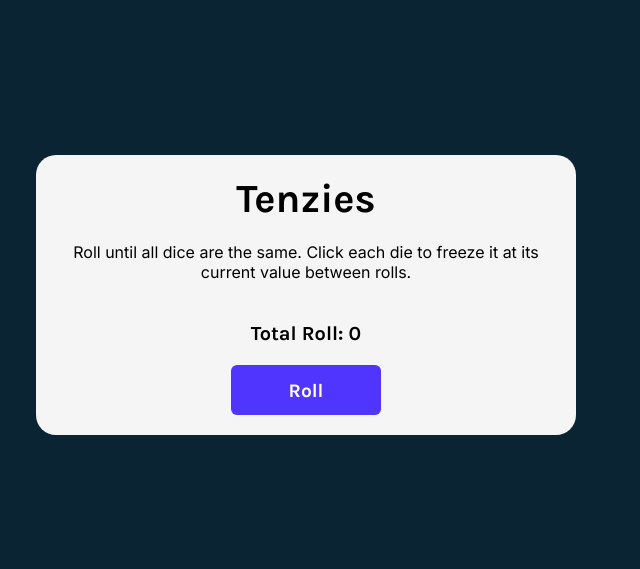
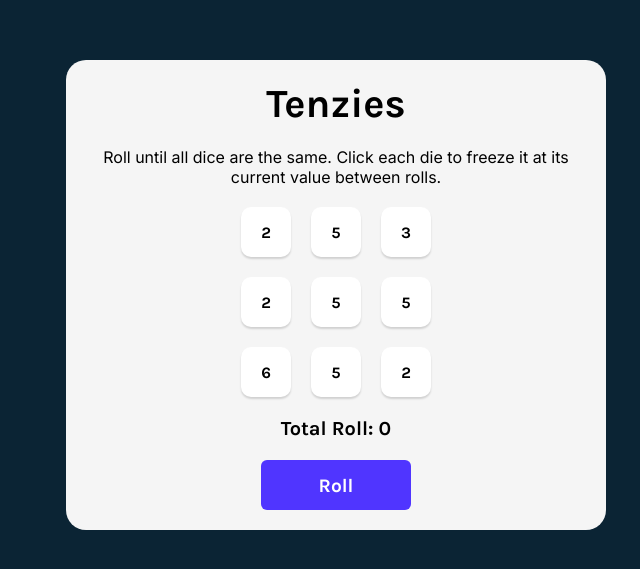
Before and after one commit to adetoye-dev/tenzie, a React (Vite) app: page / in a window 1280 px wide. Shown: the part 105-674 px from the top of the page, without its empty margins (304-944 px from the left). Built offline with nearby package versions, Linux system fonts and the light colour scheme.

Commit message:
create die component and render to page

```diff
--- a/package.json
+++ b/package.json
@@ -9,6 +9,7 @@
     "preview": "vite preview"
   },
   "dependencies": {
+    "nanoid": "^4.0.0",
     "react": "^18.2.0",
     "react-dom": "^18.2.0"
   },
--- a/src/App.css
+++ b/src/App.css
@@ -23,6 +23,7 @@ body {
   border-radius: 20px;
   padding: 20px;
   display: flex;
+  margin: auto;
   flex-direction: column;
   align-items: center;
   justify-content: space-around;
@@ -40,6 +41,23 @@ body {
   font-weight: 400;
   margin-top: 0;
   text-align: center;
+}
+
+.dice-container {
+  display: grid;
+  grid-template: auto auto / repeat(3, 1fr);
+  gap: 20px;
+}
+
+.die-face {
+  height: 50px;
+  width: 50px;
+  box-shadow: 0px 2px 2px rgba(0, 0, 0, 0.15);
+  border-radius: 10px;
+  display: flex;
+  justify-content: center;
+  align-items: center;
+  cursor: pointer;
 }
 
 .roll-counter {
--- a/src/App.jsx
+++ b/src/App.jsx
@@ -1,7 +1,15 @@
 import { useState } from "react";
 import "./App.css";
+import Die from "./Die";
+import { allNewDice } from "./utilities";
+import { generateNewDie } from "./utilities";
 
 function App() {
+  const [dice, setDice] = useState(allNewDice);
+
+  const dieElements = dice.map((die) => (
+    <Die key={die.id} value={die.value} isHeld={die.isHeld} />
+  ));
   return (
     <main className="main">
       <h1 className="title">Tenzies</h1>
@@ -9,7 +17,7 @@ function App() {
         Roll until all dice are the same. Click each die to freeze it at its
         current value between rolls.
       </p>
-      <div className="dice-container"></div>
+      <div className="dice-container">{dieElements}</div>
       <span className="roll-counter">Total Roll: 0</span>
       <button className="roll-dice">Roll</button>
     </main>
--- /dev/null
+++ b/src/Die.jsx
@@ -0,0 +1,10 @@
+const Die = (props) => {
+  const style = { backgroundColor: props.isHeld ? "#59E391" : "white" };
+  return (
+    <div className="die-face" style={style}>
+      {props.value}
+    </div>
+  );
+};
+
+export default Die;
--- /dev/null
+++ b/src/utilities.js
@@ -0,0 +1,17 @@
+import { nanoid } from "nanoid";
+
+export const allNewDice = () => {
+  const diceArray = [];
+  for (let i = 0; i < 9; i++) {
+    diceArray.push(generateNewDie());
+  }
+  return diceArray;
+};
+
+export const generateNewDie = () => {
+  return {
+    value: Math.ceil(Math.random() * 6),
+    id: nanoid(),
+    isHeld: false,
+  };
+};
```
Also changed, not shown: 1 other file (tests, documents, lock files or other folders).
